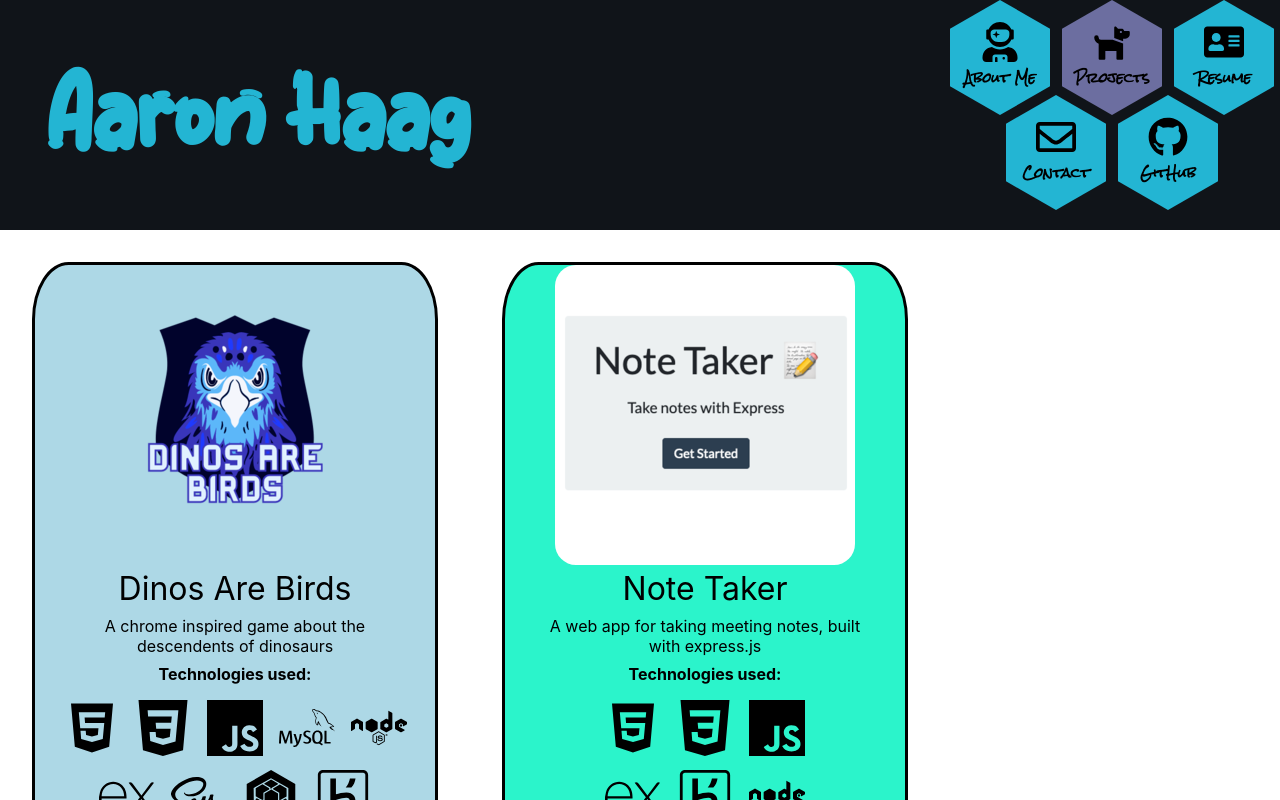
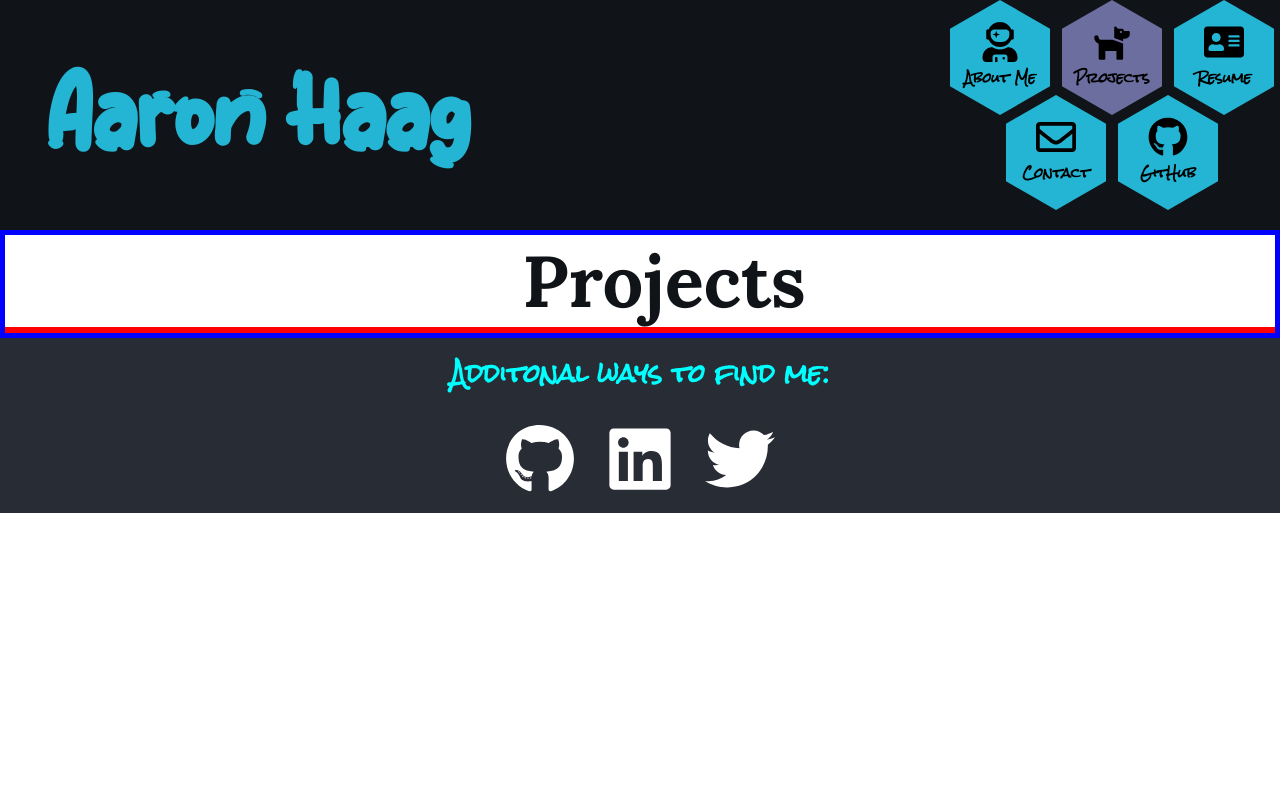
Before and after one commit to AMHaag/react-portfolio, a React (Create React App) app: page / in a window 1280 px wide. Both pictures are taken after a click on the element "Projects". Shown: the top 800 px of the page. Built offline with nearby package versions, Linux system fonts and the light colour scheme.

Commit message:
Reworking Projects Page

```diff
--- /dev/null
+++ b/src/components/content/ProjectsV2.js
@@ -0,0 +1,18 @@
+import React from 'react';
+import './contentStyle.css';
+
+
+function ProjectsV2(){
+
+
+    return(
+        <div className='projects-frame'>
+            <h1 className='projects-header'>Projects</h1>
+            <div className='projects-container'>
+
+            </div>
+        </div>
+    )
+}
+
+export default ProjectsV2
--- a/src/components/content/contentStyle.css
+++ b/src/components/content/contentStyle.css
@@ -229,7 +229,7 @@ textarea {
 .tl-title-box>h1{
     font-family:Lora;
     color:var(--black);
-    font-size:96px;
+    font-size:72px;
 }
 
 .tl-options-box {
@@ -460,3 +460,18 @@ textarea {
 #viz-bug{
     border:1px solid black;
 }
+
+.projects-frame{
+    border: 5px solid blue;
+}
+
+.projects-header{
+        font-family: Lora;
+        color: var(--black);
+        font-size: 72px;
+}
+
+.projects-container{
+    border: 3px solid red;
+
+}
--- a/src/components/stage/index.js
+++ b/src/components/stage/index.js
@@ -1,6 +1,7 @@
 import React from 'react';
 import AboutMe from '../content/AboutMe';
-import Projects from '../content/ProjectGroup';
+// import Projects from '../content/ProjectGroup';
+import ProjectsV2 from '../content/ProjectsV2';
 import Resume from '../content/Resume';
 import Contact from '../content/Contact';
 
@@ -12,6 +13,6 @@ console.log(props)
 if (currentContent === 'about') {return <AboutMe isMobile={isMobile}/>};
 if(currentContent==='resume'){return <Resume isMobile={isMobile} />;};
 if(currentContent==='contact'){return <Contact isMobile={isMobile} />;};
-if (currentContent === 'projects') {return <Projects isMobile={isMobile} />;}
+if (currentContent === 'projects') {return <ProjectsV2 isMobile={isMobile} />;}
 }
 export default Stage
```
Also changed, not shown: src/components/content/ProjectCard.js (added, +39 -0 lines), src/components/content/Projects.json (added, +14 -0 lines).
